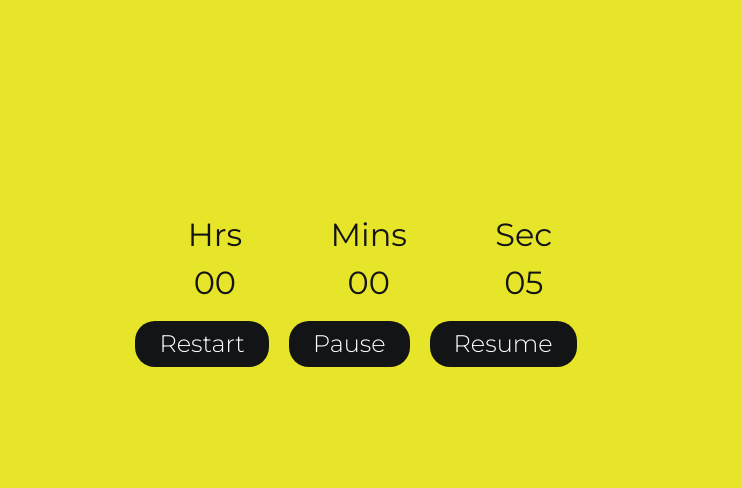
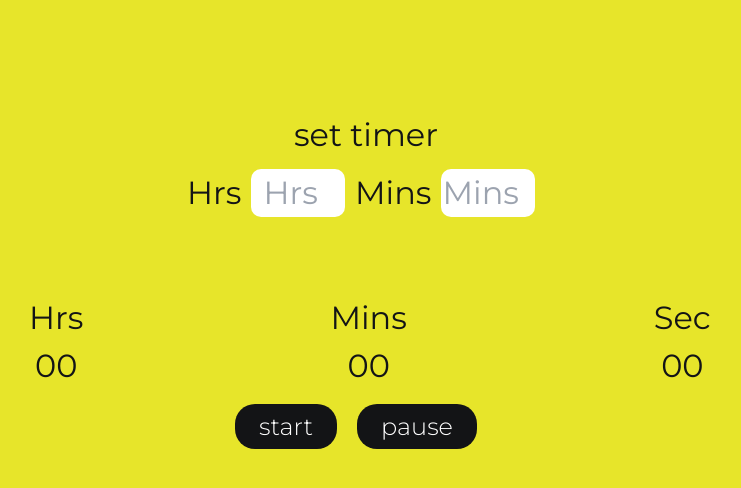
Before and after one commit to mike-mbugua/Timer, a React (Create React App) app: page / in a window 1280 px wide. Shown: the top 488 px of the page, without its empty margins (274-1015 px from the left). Built offline with nearby package versions, Linux system fonts and the light colour scheme; a web font is replaced by a local one.

Commit message:
add code to it

```diff
--- a/src/components/Timer.jsx
+++ b/src/components/Timer.jsx
@@ -7,25 +7,30 @@ function Timer() {
   const [seconds, setSeconds] = useState(0);
   const [minutes, setMinutes] = useState(0);
   const [hours, setHours] = useState(0);
-  const [isPaused, setIsPaused] = useState(false);
+  const [isPaused, setIsPaused] = useState(true);
 
-  const restart = () => {
-    setHours(0);
-    setSeconds(0);
-    setMinutes(0);
-  };
+  // const restart = () => {
+  //   setHours(0);
+  //   setSeconds(59);
+  //   setMinutes(59);
+  // };
 
   useEffect(() => {
     if (!isPaused) {
       timer = setInterval(() => {
-        setSeconds(seconds + 1);
-        if (seconds === 59) {
-          setMinutes(minutes + 1);
+        setSeconds(seconds - 1);
+        if (seconds === 0) {
+          setMinutes(minutes - 1);
+          setSeconds(59);
+        }
+        if (minutes === 0) {
+          setHours(hours - 1);
+          setMinutes(59);
+        }
+        if (hours === 0 && minutes === 0) {
+          setHours(0);
+          setMinutes(0);
           setSeconds(0);
-        }
-        if (minutes === 59) {
-          setHours(hours + 1);
-          setMinutes(0);
         }
       }, 1000);
     }
@@ -47,14 +52,45 @@ function Timer() {
         <Container>
           <Row>
             <Col lg="6" sm="2">
+              <div className="upper__set">
+                <h2>set timer</h2>
+                <div className="set__timer">
+                  <label htmlFor="hours">Hrs</label>
+                  <input
+                    type="number"
+                    placeholder="Hrs"
+                    onChange={(e) => setHours(e.target.value)}
+                  />
+                  <label htmlFor="minutes">Mins</label>
+                  <input
+                    type="number"
+                    onChange={(e) => setMinutes(e.target.value)}
+                    placeholder="Mins"
+                  />
+                </div>
+              </div>
+            </Col>
+            <Col lg="6" sm="2">
               <div className="timmer__container d-flex flex-row flex-wrap mt-2 justify-content-between ml-2">
                 <div className="minutes">
                   <div>Hrs</div>
-                  <div>{hours < 10 ? "0" + hours : hours}</div>
+                  <div>
+                    {hours < 10
+                      ? "0" + hours
+                      : hours && hours === 0
+                      ? 0
+                      : hours}
+                  </div>
                 </div>
                 <div className="minutes">
                   <div>Mins</div>
-                  <div>{minutes < 10 ? "0" + minutes : minutes}</div>
+                  <div>
+                    {minutes < 10
+                      ? "0" + minutes
+                      : minutes && minutes < 0
+                      ? 0
+                      : minutes}
+                  </div>
                 </div>
                 <div className="minutes">
                   <div>Sec</div>
@@ -62,14 +98,12 @@ function Timer() {
                 </div>
               </div>
               <div className="buttons">
-                <Button className="primary__btn" onClick={restart}>
-                  Restart
+                <Button className="primary__btn" onClick={resume}>
+                  {" "}
+                  {isPaused ? "start" : ""}
                 </Button>
                 <Button className="primary__btn" onClick={pause}>
-                  Pause
-                </Button>
-                <Button className="primary__btn" onClick={resume}>
-                  Resume
+                  pause
                 </Button>
               </div>
             </Col>
```
